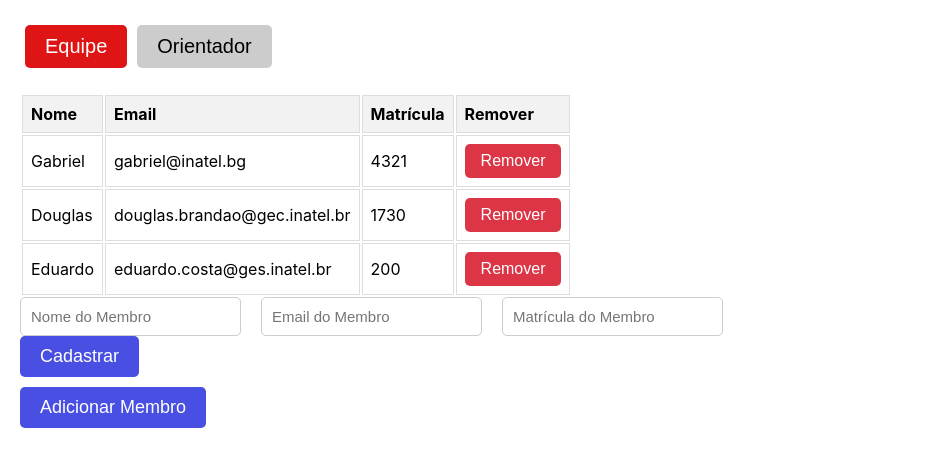
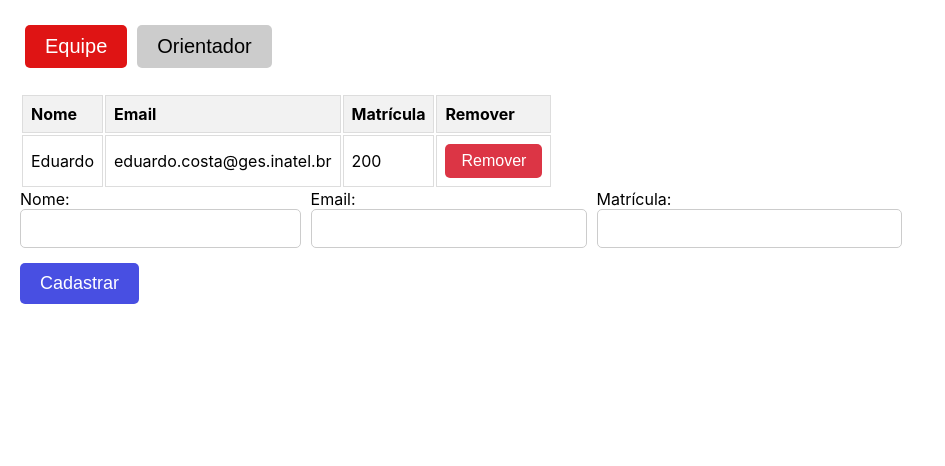
Before and after one commit to S204-Inatel-2024-1/Front_Ctrl-Alt-Defeat, a React (Create React App) app in the folder front_ctrl-alt-defeat/: page / in a window 1280 px wide. Shown: the top 466 px of the page, without its empty margins (0-945 px from the left). Built offline with nearby package versions, Linux system fonts and the light colour scheme; data requests are answered from the project's data file.

Commit message:
Arrumando tabela que msotra os membros cadastrados na equipe

```diff
--- a/front_ctrl-alt-defeat/data/db.json
+++ b/front_ctrl-alt-defeat/data/db.json
@@ -1,17 +1,5 @@
 {
   "TeamMembers": [
-    {
-      "id": "cdc0",
-      "name": "Gabriel",
-      "matricula": "4321",
-      "email": "gabriel@inatel.bg"
-    },
-    {
-      "id": "a676",
-      "name": "Douglas",
-      "matricula": "1730",
-      "email": "douglas.brandao@gec.inatel.br"
-    },
     {
       "id": "0346",
       "name": "Eduardo",
--- a/front_ctrl-alt-defeat/src/App.css
+++ b/front_ctrl-alt-defeat/src/App.css
@@ -122,3 +122,27 @@
 .orientador-section input:focus {
   border-color: #df1414;
 }
+
+
+.input-wrapper {
+  margin-bottom: 10px;
+}
+
+.input-wrapper label {
+  display: block;
+  margin-bottom: 5px;
+}
+
+.input-wrapper input {
+  width: 100%;
+  padding: 10px;
+  font-size: 15px;
+  border: 1px solid #ccc;
+  border-radius: 5px;
+  transition: border-color 0.3s;
+  box-sizing: border-box;
+}
+
+.input-wrapper input:focus {
+  border-color: #df1414;
+}
--- a/front_ctrl-alt-defeat/src/App.js
+++ b/front_ctrl-alt-defeat/src/App.js
@@ -52,21 +52,6 @@ function Login() {
     setNovoNome("");
     setNovaMatricula("");
     setNovoEmail("");
-  };
-
-  const mudarMembro = (indice, campo, valor) => {
-    const novaEquipe = equipe.map((membro, i) =>
-      i === indice ? { ...membro, [campo]: valor } : membro
-    );
-
-    setEquipe(novaEquipe);
-    if (campo === 'name') {
-      setNovoNome(valor);
-    } else if (campo === 'matricula') {
-      setNovaMatricula(valor);
-    } else if (campo === 'email') {
-      setNovoEmail(valor);
-    }
   };
 
   const mudarAba = (novaAba) => {
@@ -164,44 +149,48 @@ function Login() {
           {equipe.length < 4 && (
             <form onSubmit={handleSubmit}>
               <div className="membro-equipe">
+                <div className="input-wrapper">
                   <label>
+                    Nome:
                     <input
                       type="text"
-                    placeholder={`Nome do Membro`}
                       value={name}
                       name="name"
                       onChange={(e) => setNovoNome(e.target.value)}
                     />
                   </label>
+                </div>
+                <div className="input-wrapper">
                   <label>
+                    Email:
                     <input
                       type="email"
-                    placeholder={`Email do Membro`}
                       value={email}
                       name="email"
                       onChange={(e) => setNovoEmail(e.target.value)}
                     />
                   </label>
+                </div>
+                <div className="input-wrapper">
                   <label>
+                    Matrícula:
                     <input
                       type="number"
-                    placeholder={`Matrícula do Membro`}
                       value={matricula}
                       name="matricula"
                       onChange={(e) => setNovaMatricula(e.target.value)}
                     />
                   </label>
                 </div>
+
+              </div>
               {/* Botão de cadastrar */}
               <button className="cadastrar-btn" disabled={equipe.length === 4}>Cadastrar</button>
             </form>
           )}
-          {/* Botão de adicionar membro */}
-          {equipe.length < 4 && (
-            <button className="add-btn" onClick={adicionarMembro} disabled={equipe.length === 4}>Adicionar Membro</button>
-          )}
         </div>
       )}
+
       {aba === "orientador" && (
         <div className={`orientador-section ${aba === "orientador" ? "active" : ""}`}>
           <input
```
Lines whose indentation alone changed are shown as unchanged.
